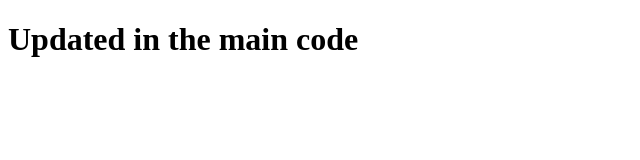
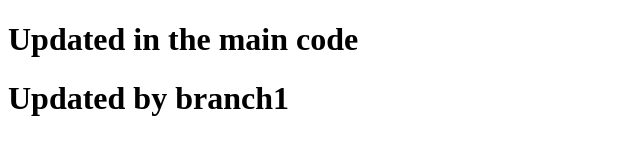
Before and after one commit to Abhinavsai-12/10kCoders_gitBranches, a plain HTML site: page index.html in a window 1280 px wide. Shown: the whole page, without its empty margins (0-640 px from the left). Drawn offline with Linux system fonts and the light colour scheme.

Commit message:
commited by branch1

```diff
--- a/index.html
+++ b/index.html
@@ -8,6 +8,7 @@
 <body>
 
     <h1>Updated in the main code</h1>
+    <h1>Updated by branch1</h1>
 
 </body>
 </html>
```
